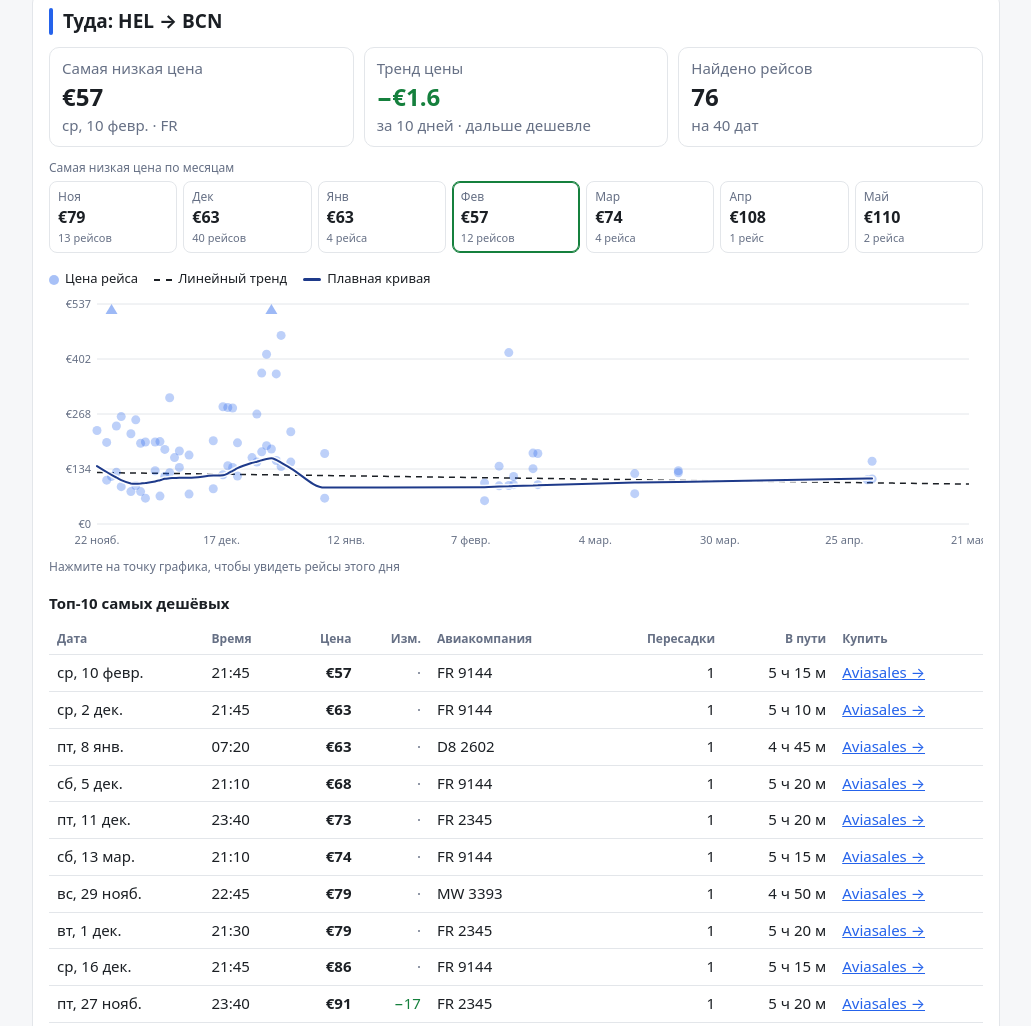
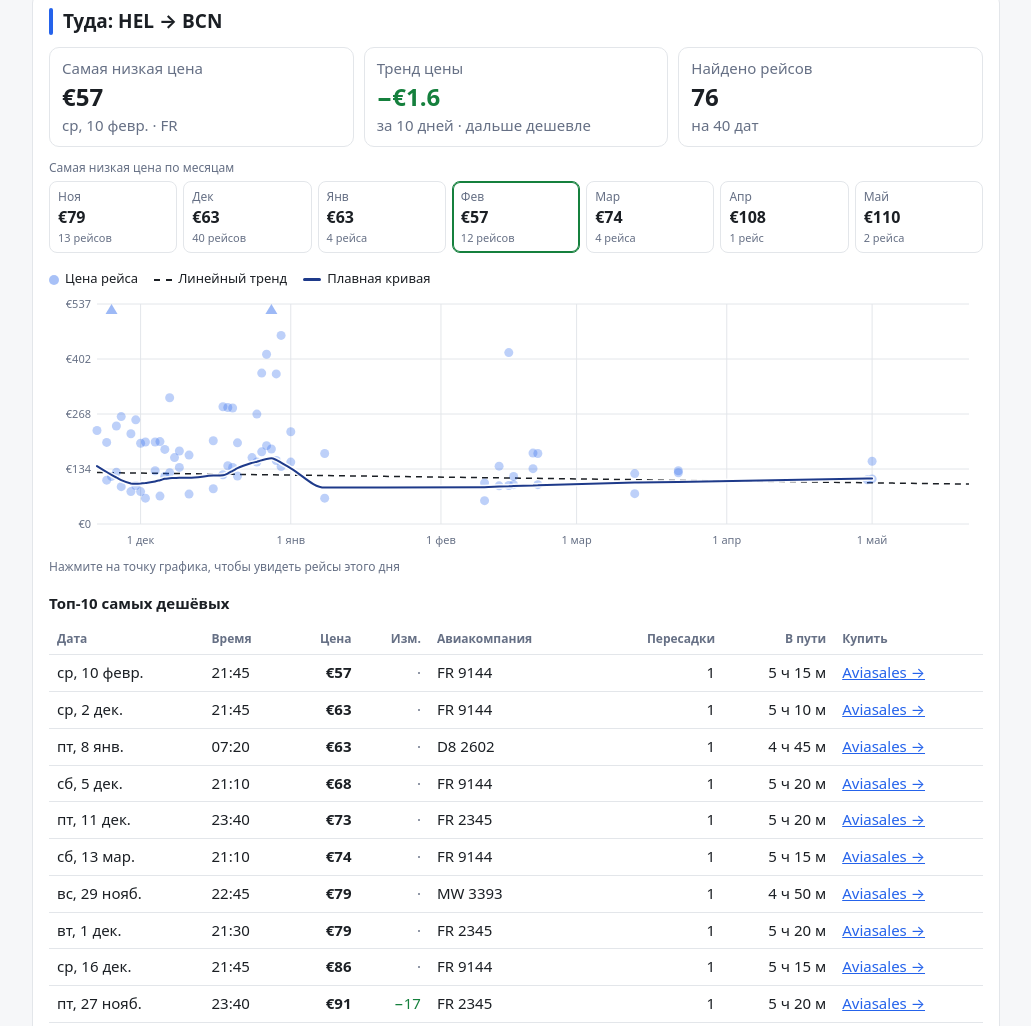
Before and after one commit to obvmail-sys/flight-tracker, a plain HTML site: page index.html in a window 1280 px wide. Shown: the part 1149-2175 px from the top of the page, without its empty margins (124-1155 px from the left). Drawn offline with Linux system fonts and the light colour scheme.

Commit message:
Chart date axis: ticks on the 1st of each month (or 1/10/20 for short windows) with vertical gridlines
Co-Authored-By: Claude Opus 5.5 <noreply@anthropic.com>
Claude-Session: https://claude.ai/code/session_0185nm7qrPvGr6XZBvW3HKQq

```diff
--- a/index.html
+++ b/index.html
@@ -402,6 +402,31 @@ function renderMonthStrip(sec, rows, wFrom, wTo, ss, lists) {
   }));
 }
 
+// Подписи оси дат на «круглых» датах: при окне > 2 мес — 1-е число каждого месяца,
+// иначе 1, 10 и 20 число. Тонкие вертикальные линии помогают понять, где точка.
+const MON_SHORT = ["янв", "фев", "мар", "апр", "май", "июн", "июл", "авг", "сен", "окт", "ноя", "дек"];
+function xTicks(x0, x1, X, H, P, W) {
+  const days = (x1 - x0) / DAY, ticks = [];
+  const d = new Date(x0); d.setDate(1);
+  for (; +d <= x1; d.setMonth(d.getMonth() + 1)) {
+    for (const day of days > 62 ? [1] : [1, 10, 20]) {
+      const t = new Date(d.getFullYear(), d.getMonth(), day);
+      if (+t >= x0 && +t <= x1) ticks.push(t);
+    }
+  }
+  let g = "", lastX = -1e9;
+  const minGap = days > 62 ? 34 : 40;
+  for (const t of ticks) {
+    const x = X(+t);
+    g += `<line x1="${x}" x2="${x}" y1="${P.t}" y2="${H - P.b}" stroke="var(--line)" stroke-dasharray="${t.getDate() === 1 ? "" : "2 4"}"/>`;
+    if (x - lastX < minGap || x > W - 12) continue;
+    lastX = x;
+    const label = `${t.getDate()} ${MON_SHORT[t.getMonth()]}`;
+    g += `<text x="${x}" y="${H - 8}" text-anchor="middle">${label}</text>`;
+  }
+  return g;
+}
+
 function renderChart(el, rows, color, wFrom, wTo, t) {
   if (!rows.length) {
     el.innerHTML = `<div class="muted">${$("tr").value !== ""
@@ -423,11 +448,7 @@ function renderChart(el, rows, color, wFrom, wTo, t) {
     const v = y0 + (y1 - y0) * i / 4;
     g += `<line x1="${P.l}" x2="${W - P.r}" y1="${Y(v)}" y2="${Y(v)}" stroke="var(--line)"/><text x="${P.l - 6}" y="${Y(v) + 4}" text-anchor="end">€${Math.round(v)}</text>`;
   }
-  const nT = Math.max(2, Math.min(7, Math.floor(W / 110)));
-  for (let i = 0; i <= nT; i++) {
-    const v = x0 + (x1 - x0) * i / nT;
-    g += `<text x="${X(v)}" y="${H - 8}" text-anchor="middle">${new Date(v).toLocaleDateString("ru-RU", { day: "numeric", month: "short" })}</text>`;
-  }
+  g += xTicks(x0, x1, X, H, P, W);
   if (t) {
     const ya = t.k * (x0 / DAY) + t.b, yb = t.k * (x1 / DAY) + t.b;
     g += `<line x1="${X(x0)}" y1="${Y(ya)}" x2="${X(x1)}" y2="${Y(yb)}" stroke="var(--trend)" stroke-width="1.5" stroke-dasharray="6 5"/>`;
@@ -486,11 +507,7 @@ function renderCompare(a, b, wFrom, wTo) {
       const v = y0 + (y1 - y0) * i / 4;
       g += `<line x1="${P.l}" x2="${W - P.r}" y1="${Y(v)}" y2="${Y(v)}" stroke="var(--line)"/><text x="${P.l - 6}" y="${Y(v) + 4}" text-anchor="end">€${Math.round(v)}</text>`;
     }
-    const nT = Math.max(2, Math.min(7, Math.floor(W / 110)));
-    for (let i = 0; i <= nT; i++) {
-      const v = x0 + (x1 - x0) * i / nT;
-      g += `<text x="${X(v)}" y="${H - 8}" text-anchor="middle">${new Date(v).toLocaleDateString("ru-RU", { day: "numeric", month: "short" })}</text>`;
-    }
+    g += xTicks(x0, x1, X, H, P, W);
     const line = (t, color) => { const [ya, yb] = lineY(t); return t ? `<line x1="${X(x0)}" y1="${Y(ya)}" x2="${X(x1)}" y2="${Y(yb)}" stroke="${color}" stroke-width="1.5" stroke-dasharray="6 5"/>` : ""; };
     if (cmpShow.outLine) g += line(a.t, "var(--out)");
     if (cmpShow.backLine) g += line(b.t, "var(--back)");
@@ -629,8 +646,7 @@ function renderWeekends(from, to, wFrom, wTo, tr) {
     const Y = y => H - P.b - (y - y0) / (y1 - y0) * (H - P.t - P.b);
     let g = "";
     for (let i = 0; i <= 4; i++) { const v = y0 + (y1 - y0) * i / 4; g += `<line x1="${P.l}" x2="${W - P.r}" y1="${Y(v)}" y2="${Y(v)}" stroke="var(--line)"/><text x="${P.l - 6}" y="${Y(v) + 4}" text-anchor="end">€${Math.round(v)}</text>`; }
-    const nT = Math.max(2, Math.min(7, Math.floor(W / 110)));
-    for (let i = 0; i <= nT; i++) { const v = x0 + (x1 - x0) * i / nT; g += `<text x="${X(v)}" y="${H - 8}" text-anchor="middle">${new Date(v).toLocaleDateString("ru-RU", { day: "numeric", month: "short" })}</text>`; }
+    g += xTicks(x0, x1, X, H, P, W);
     const pseudo = full.map(w => ({ departure_date: w.su, price_eur: w.best.total }));
     for (const w of full) g += `<circle cx="${X(+new Date(w.su + "T00:00:00"))}" cy="${Y(w.best.total)}" r="5" fill="var(--good)" fill-opacity=".35" stroke="transparent" stroke-width="10" data-wk="${w.su}" data-tip="${esc(`вс ${fmtDate(w.su)}: ${fmtEur(w.best.total)} (${w.best.label})`)}" style="cursor:pointer"/>`;
     g += `<g pointer-events="none">${curvePaths(lowess(pseudo), X, Y, "var(--good)")}</g>`;
```
